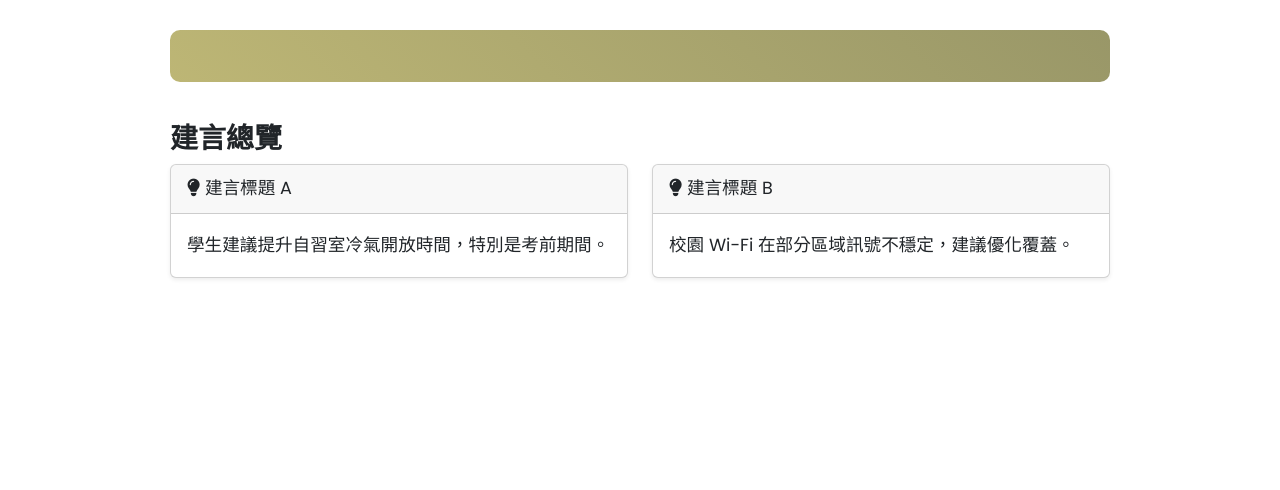
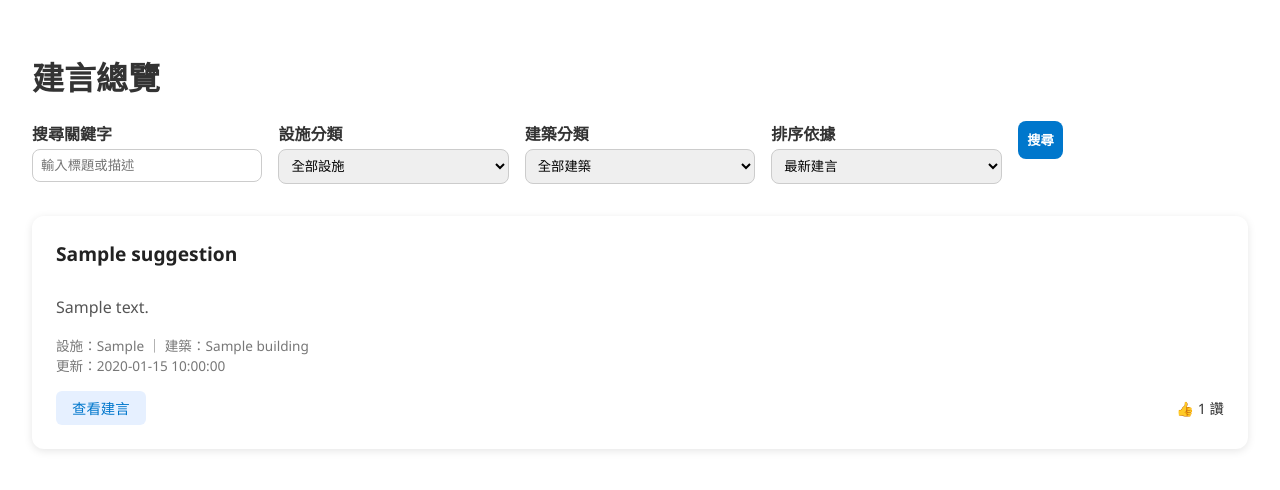
Before and after one commit to SA5202/SA, a PHP site: page /suggestions.php in a window 1280 px wide. Shown: the top 490 px of the page. Run offline with PHP 8.4, Linux system fonts and the light colour scheme; tables that the repository leaves empty or names only in its code hold one stand-in row (values such as "Sample post"); some libraries are stand-ins or nearby versions.

Commit message:
建言總覽完成

```diff
--- /dev/null
+++ b/db_connect.php
@@ -0,0 +1,13 @@
+<?php
+// db_connect.php
+$host = 'localhost';
+$username = 'root';
+$password = '';
+$database = 'SA'; // 這是你目前在用的資料庫名稱
+
+$link = new mysqli($host, $username, $password, $database);
+
+// 檢查連線是否成功
+if ($link->connect_error) {
+    die("資料庫連線失敗: " . $link->connect_error);
+}
--- a/suggestions.php
+++ b/suggestions.php
@@ -1,94 +1,226 @@
 <?php
 session_start();
+require_once "db_connect.php";
 
-// 判斷是否登入和是否為管理員
-$is_logged_in = isset($_SESSION['username']);
-$is_admin = isset($_SESSION['is_admin']) && $_SESSION['is_admin'];
+$keyword = $_GET['keyword'] ?? '';
+$facility = $_GET['facility'] ?? '';
+$building = $_GET['building'] ?? '';
+$sort = $_GET['sort'] ?? 'latest';
+
+$sql = "
+SELECT s.Suggestion_ID, s.Title, s.Description, s.Updated_At,
+       f.Facility_Type,
+       b.Building_Name,
+       (SELECT COUNT(*) FROM Upvote u WHERE u.Suggestion_ID = s.Suggestion_ID AND u.Is_Upvoted = 1) AS LikeCount
+FROM Suggestion s
+JOIN Facility f ON s.Facility_ID = f.Facility_ID
+JOIN Building b ON s.Building_ID = b.Building_ID
+WHERE 1=1
+";
+
+if (!empty($keyword)) {
+    $sql .= " AND (s.Title LIKE '%$keyword%' OR s.Description LIKE '%$keyword%')";
+}
+if (!empty($facility)) {
+    $sql .= " AND f.Facility_Type = '$facility'";
+}
+if (!empty($building)) {
+    $sql .= " AND b.Building_Name = '$building'";
+}
+$sql .= $sort == 'likes' ? " ORDER BY LikeCount DESC" : " ORDER BY s.Updated_At DESC";
+
+$result = $link->query($sql);
+
+// 抓建築與設施選單
+$buildings = $link->query("SELECT DISTINCT Building_Name FROM Building ORDER BY Building_Name");
+$facilities = $link->query("SELECT DISTINCT Facility_Type FROM Facility ORDER BY Facility_Type");
 ?>
+
 <!DOCTYPE html>
 <html lang="zh-TW">
 
 <head>
     <meta charset="UTF-8">
-    <meta name="viewport" content="width=device-width, initial-scale=1.0">
-    <title>建言總覽 | 輔仁大學愛校建言捐款系統</title>
-
-    <!-- 外部樣式與字體 -->
-    <link rel="stylesheet" href="https://cdn.jsdelivr.net/npm/bootstrap@5.3.0/dist/css/bootstrap.min.css">
-    <link href="https://fonts.googleapis.com/css2?family=Noto+Serif+TC:wght@500&family=Poppins:wght@300;400;500&display=swap" rel="stylesheet">
-    <script src="https://kit.fontawesome.com/e19963bd49.js" crossorigin="anonymous"></script>
-
-    <!-- 版面樣式調整 -->
+    <title>建言總覽</title>
     <style>
-        body {
-            max-width: 1000px;
-            margin: 0 auto;
-            padding: 30px;
-            font-family: 'Poppins', sans-serif;
-            font-size: 1.1rem;
-            line-height: 1.8;
-            background-color: transparent;
-            overflow-x: hidden;
+        * {
+            box-sizing: border-box;
         }
 
-        h3 {
-            margin-top: 30px;
+        body {
+            font-family: "Segoe UI", sans-serif;
+            margin: 0;
+            padding: 2rem;
+
+            color: #333;
+        }
+
+        h2 {
+            text-align: center;
+            margin-bottom: 2rem;
+        }
+
+        form {
+            display: grid;
+            grid-template-columns: repeat(auto-fit, minmax(200px, 1fr));
+            gap: 1rem;
+            margin-bottom: 2rem;
+        }
+
+        label {
+            font-weight: bold;
+            margin-bottom: 0.25rem;
+            display: block;
+        }
+
+        input[type="text"],
+        select {
+            padding: 0.5rem;
+            width: 100%;
+            border: 1px solid #ccc;
+            border-radius: 8px;
+        }
+
+        button {
+            padding: 0.6rem;
+            background-color: #0077cc;
+            color: white;
+            border: none;
+            border-radius: 8px;
+            cursor: pointer;
             font-weight: bold;
         }
 
-        .card {
-            margin-bottom: 25px;
+        button:hover {
+            background-color: #005fa3;
         }
 
-        .marquee-wrapper {
-            max-width: 1000px;
-            margin: 0 auto 30px auto;
+        .cards {
+            display: grid;
+            grid-template-columns: repeat(auto-fit, minmax(320px, 1fr));
+            gap: 1.5rem;
         }
 
-        #mqmain {
-            background: linear-gradient(45deg, rgb(189, 182, 117), rgb(153, 151, 104));
-            color: white;
-            font-size: 1.1rem;
-            padding: 10px;
-            border-radius: 10px;
-            font-weight: bold;
-            overflow: hidden;
-            width: 100%;
+        .card {
+            background-color: white;
+            padding: 1.5rem;
+            border-radius: 12px;
+            box-shadow: 0 2px 8px rgba(0, 0, 0, 0.1);
+            display: flex;
+            flex-direction: column;
+            justify-content: space-between;
+            height: 100%;
+        }
+
+        .card h5 {
+            margin-top: 0;
+            font-size: 1.2rem;
+            margin-bottom: 0.75rem;
+            color: #222;
+        }
+
+        .card p {
+            color: #555;
+            line-height: 1.5;
+        }
+
+        .card .meta {
+            font-size: 0.85rem;
+            color: #777;
+            margin-bottom: 1rem;
+        }
+
+        .card .actions {
+            display: flex;
+            justify-content: space-between;
+            align-items: center;
+        }
+
+        .card .btn {
+            padding: 0.4rem 1rem;
+            background-color: #e6f0ff;
+            color: #0077cc;
+            border: none;
+            border-radius: 6px;
+            text-decoration: none;
+            font-size: 0.9rem;
+        }
+
+        .card .btn:hover {
+            background-color: #cce0ff;
+        }
+
+        .likes {
+            font-size: 0.9rem;
+            color: #333;
+        }
+
+        .likes::before {
+            content: "👍 ";
         }
     </style>
 </head>
 
 <body>
+    <h1>建言總覽</h1>
 
-    <!-- 如有公告或跑馬燈，可放這裡 -->
-    <div class="marquee-wrapper">
-        <marquee id="mqmain" scrollamount="8">這是建言總覽公告，請參閱最新資訊。</marquee>
-    </div>
+    <!-- 篩選表單 -->
+    <form method="get">
+        <div>
+            <label>搜尋關鍵字</label>
+            <input type="text" name="keyword" value="<?= htmlspecialchars($keyword) ?>" placeholder="輸入標題或描述">
+        </div>
+        <div>
+            <label>設施分類</label>
+            <select name="facility">
+                <option value="">全部設施</option>
+                <?php while ($f = $facilities->fetch_assoc()): ?>
+                    <option value="<?= $f['Facility_Type'] ?>" <?= $facility == $f['Facility_Type'] ? "selected" : "" ?>>
+                        <?= $f['Facility_Type'] ?>
+                    </option>
+                <?php endwhile; ?>
+            </select>
+        </div>
+        <div>
+            <label>建築分類</label>
+            <select name="building">
+                <option value="">全部建築</option>
+                <?php while ($b = $buildings->fetch_assoc()): ?>
+                    <option value="<?= $b['Building_Name'] ?>" <?= $building == $b['Building_Name'] ? "selected" : "" ?>>
+                        <?= $b['Building_Name'] ?>
+                    </option>
+                <?php endwhile; ?>
+            </select>
+        </div>
+        <div>
+            <label>排序依據</label>
+            <select name="sort">
+                <option value="latest" <?= $sort == "latest" ? "selected" : "" ?>>最新建言</option>
+                <option value="likes" <?= $sort == "likes" ? "selected" : "" ?>>最多點讚</option>
+            </select>
+        </div>
+        <div>
+            <button type="submit">搜尋</button>
+        </div>
+    </form>
 
-    <h3>建言總覽</h3>
-
-    <!-- 示例建言列表 -->
-    <div class="row">
-        <div class="col-md-6">
-            <div class="card shadow-sm">
-                <div class="card-header"><i class="fas fa-lightbulb"></i> 建言標題 A</div>
-                <div class="card-body">
-                    學生建議提升自習室冷氣開放時間，特別是考前期間。
+    <!-- 建言卡片 -->
+    <div class="cards">
+        <?php while ($row = $result->fetch_assoc()): ?>
+            <div class="card">
+                <h5><?= htmlspecialchars($row['Title']) ?></h5>
+                <p><?= mb_strimwidth(strip_tags($row['Description']), 0, 100, "...") ?></p>
+                <div class="meta">
+                    設施：<?= htmlspecialchars($row['Facility_Type']) ?> ｜ 建築：<?= htmlspecialchars($row['Building_Name']) ?><br>
+                    更新：<?= $row['Updated_At'] ?>
+                </div>
+                <div class="actions">
+                    <a href="suggestion_detail.php?id=<?= $row['Suggestion_ID'] ?>" class="btn">查看建言</a>
+                    <span class="likes"><?= $row['LikeCount'] ?> 讚</span>
                 </div>
             </div>
-        </div>
+        <?php endwhile; ?>
+    </div>
+</body>
 
-        <div class="col-md-6">
-            <div class="card shadow-sm">
-                <div class="card-header"><i class="fas fa-lightbulb"></i> 建言標題 B</div>
-                <div class="card-body">
-                    校園 Wi-Fi 在部分區域訊號不穩定，建議優化覆蓋。
-                </div>
-            </div>
-        </div>
-
-        <!-- 若未來有更多建言，可以持續新增 -->
-    </div>
-
-</body>
 </html>
```
